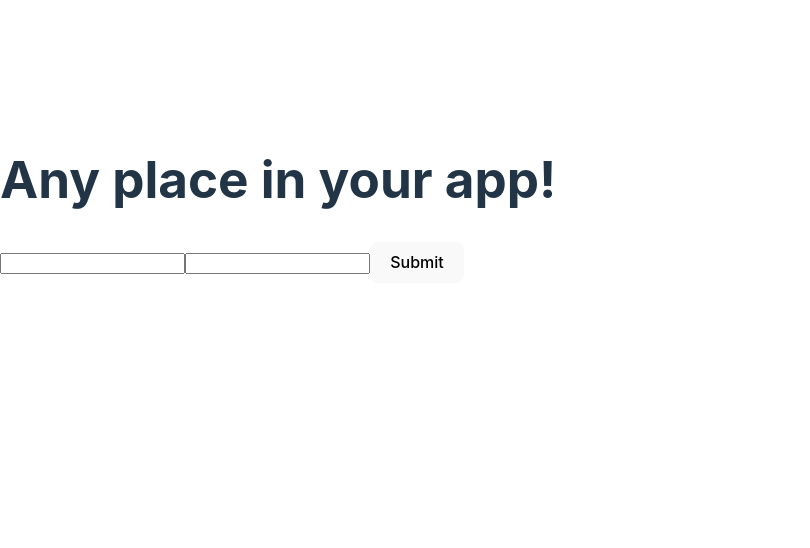
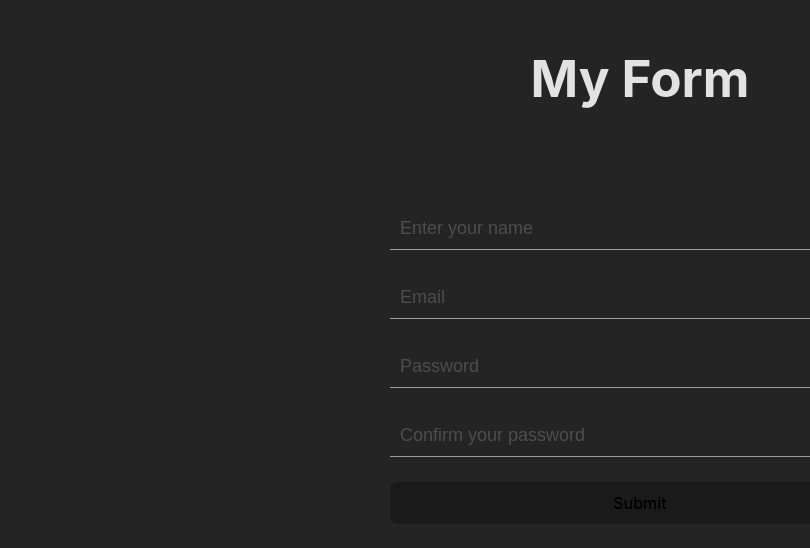
Before and after one commit to lojaaaaa/formik, a React (Vite) app: page / in a window 1280 px wide. Shown: the part 200-748 px from the top of the page, without its empty margins (0-810 px from the left). Built offline with nearby package versions, Linux system fonts and the light colour scheme.

Commit message:
create design form

```diff
--- a/src/App.jsx
+++ b/src/App.jsx
@@ -3,55 +3,70 @@ import { ErrorMessage, Field, Form, Formik } from "formik";
 
 function App() {
 
-
+  const validateEmail = (value) =>{
+    const errors = {};
+    if (!value) {
+      errors.email = 'Requiredfgfgfgg';
+    }
+    else if (!/^[A-Z0-9._%+-]+@[A-Z0-9.-]+\.[A-Z]{2,}$/i.test(value)) {
+      errors.email = 'Invalid email address';
+    }
+    return errors;
+  }
 
   return (
-    <div>
-      <h1>Any place in your app!</h1>
+    <div className="wrapper">
+      <h1>My Form</h1>
       <Formik
         initialValues={{
+          name:'',
           email: '',
-          password: ''
+          password: '' ,
+          confirmPassword: ''
         }}
+
         validate={values => {
-          const errors = {};
+          const errors = {}
+
+          if (!values.name) {
+            errors.name = 'Required';
+          }
           if (!values.email) {
             errors.email = 'Required';
+          }
+          if (!values.password) {
+            errors.password = 'Required';
           }
           else if (!/^[A-Z0-9._%+-]+@[A-Z0-9.-]+\.[A-Z]{2,}$/i.test(values.email)) {
             errors.email = 'Invalid email address';
           }
-
-          return errors;}}
+          return errors;
+        }}
 
         onSubmit={(values) => console.log(values)}
-
       >
 
         {({ isSubmitting }) => (
+          <Form className="form">
+            <Field className='input' type="text" name="name" placeholder="Enter your name"/>
+            <ErrorMessage name="name" component="div" />
 
-        <Form>
-
-          <Field type="email" name="email" />
-
+            <Field className='input' type="email" name="email" placeholder="Email"/>
             <ErrorMessage name="email" component="div" />
 
-          <Field type="password" name="password" />
-
+            <Field className='input' type="password" name="password" placeholder="Password"/>
             <ErrorMessage name="password" component="div" />
 
-          <button type="submit" disabled={isSubmitting}>
+            <Field className='input' type="password" name="confirmPassword" placeholder="Confirm your password"/>
+            <ErrorMessage name="confirmPassword" component="div" />
 
+            <button className='button' type="submit" disabled={isSubmitting}>
               Submit
-
             </button>
-
           </Form>
-
         )}
 
       </Formik>
-
     </div>
   )
 }
--- a/src/index.scss
+++ b/src/index.scss
@@ -1,3 +1,8 @@
+*{
+  margin: 0;
+  padding: 0;
+  box-sizing: border-box;
+}
 :root {
   font-family: Inter, system-ui, Avenir, Helvetica, Arial, sans-serif;
   line-height: 1.5;
@@ -24,11 +29,7 @@ a:hover {
 }
 
 body {
-  margin: 0;
-  display: flex;
-  place-items: center;
-  min-width: 320px;
-  min-height: 100vh;
+
 }
 
 h1 {
@@ -47,23 +48,43 @@ button {
   cursor: pointer;
   transition: border-color 0.25s;
 }
-button:hover {
-  border-color: #646cff;
-}
+
 button:focus,
 button:focus-visible {
   outline: 4px auto -webkit-focus-ring-color;
 }
 
-@media (prefers-color-scheme: light) {
-  :root {
-    color: #213547;
-    background-color: #ffffff;
-  }
-  a:hover {
-    color: #747bff;
-  }
-  button {
-    background-color: #f9f9f9;
+
+
+
+.wrapper{
+  display: flex;
+  padding-top: 250px;
+  gap: 100px;
+  justify-content: center;
+  flex-direction: column;
+  align-items: center;
+}
+
+.form{
+  min-width: 500px;
+  display: flex;
+  flex-direction: column;
+  gap: 25px;
+
+  .input{
+    padding: 10px 15px;
+    padding-left: 10px;
+    font-size: 20px;
+    outline: none;
+    background-color: transparent;
+    border: 0;
+    border-bottom: 1px solid rgb(155, 155, 155);
+
+    &::placeholder{
+      font-size: 18px;
+      font-weight: 300;
+      color: rgba(170, 170, 170, 0.306);
+    }
   }
 }
```
Lines whose indentation alone changed are shown as unchanged.
